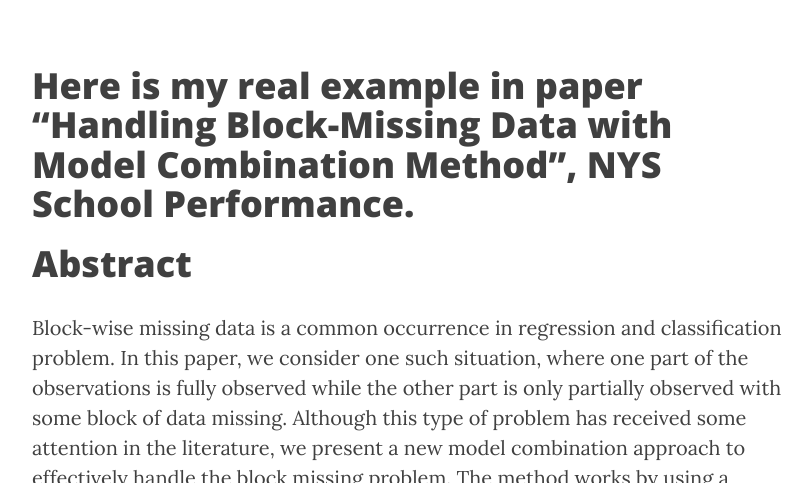
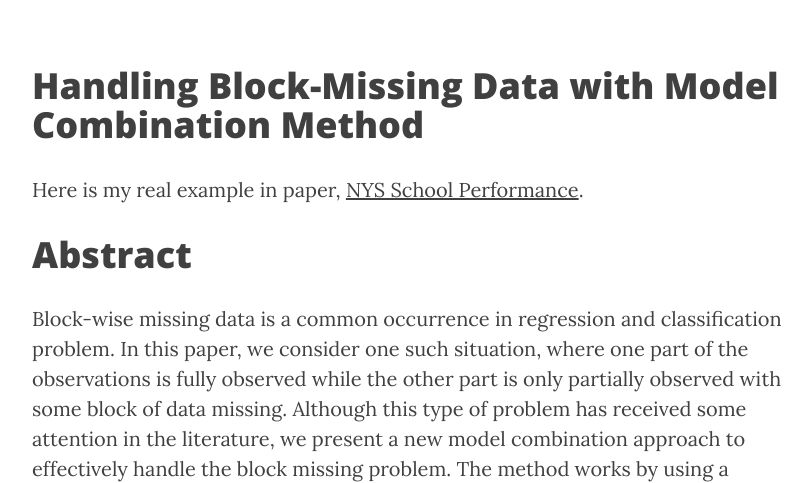
Before and after one commit to laoshen22/laoshen22.github.io, a Jekyll site: the page built from _posts/2018-12-06-Real-Example-in-Paper.md, in a window 1280 px wide and 900 px high, cut to the strip 417-900 px from the top of the window. Shown: the whole strip, without its empty margins (233-1044 px from the left). Built offline with Jekyll 4.4.1, drawn with Linux system fonts in a browser that asks for light colours; nearby versions of some CDN libraries.

```diff
--- a/_posts/2018-12-06-Real-Example-in-Paper.md
+++ b/_posts/2018-12-06-Real-Example-in-Paper.md
@@ -5,7 +5,8 @@ date:       2018-12-06 12:00:00
 author:     "Lisa"
 ---
 
-# Here is my real example in paper "Handling Block-Missing Data with Model Combination Method", [NYS School Performance](http://lisaling.site/NYS_School_Performance2/).
+# Handling Block-Missing Data with Model Combination Method
+Here is my real example in paper, [NYS School Performance](http://lisaling.site/NYS_School_Performance2/).
 
 # Abstract
 Block-wise missing data is a common occurrence in regression and classification problem. In this paper, we consider one such situation, where one part of the observations is fully observed while the other part is only partially observed with some block of data missing. Although this type of problem has received some attention in the literature, we present a new model combination approach to effectively handle the block missing problem. The method works by using a linear combination of full and partial model. We propose several ways to estimate the combination parameter, which is shown to be consistent. We also show that the combination method works better than using the full or partial model alone. Simulation studies are conducted to evaluate our new method. The method is also applied to real datasets. One is about factors affecting performance to public schools in standardized tests. Another is about predicting accuracy to abdominal  pain diagnoses in Emergency Department.
```
